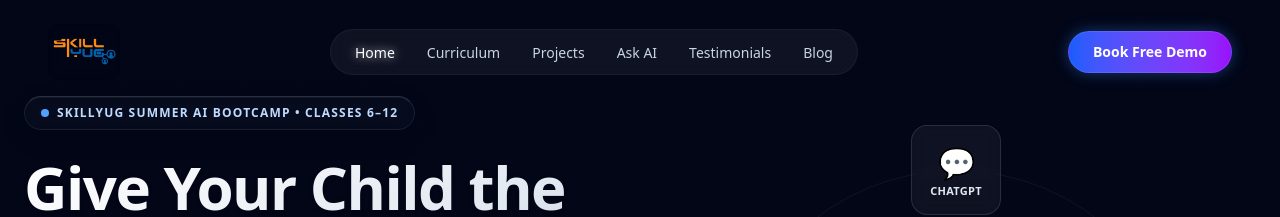
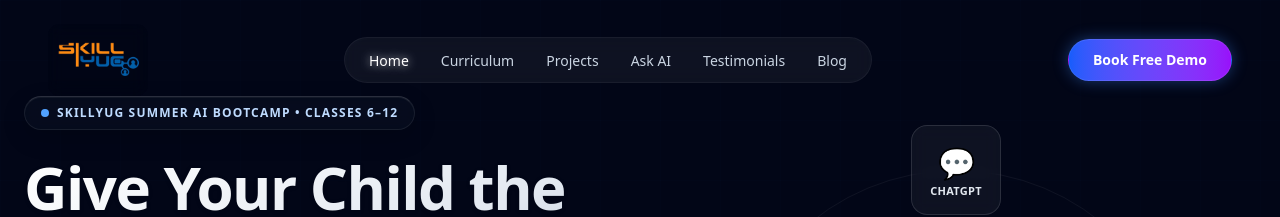
Before and after one commit to parv43/skillyugweb, a Next.js app: page / in a window 1280 px wide. Shown: the top 217 px of the page. Built offline with nearby package versions, Linux system fonts and the light colour scheme; no server answers.

Commit message:
style(logo): increase logo size and container spacing

```diff
--- a/src/app/page.tsx
+++ b/src/app/page.tsx
@@ -96,8 +96,8 @@ export default function Home() {
       <ContactUs />
 
       <footer className="relative z-10 w-full bg-[#020617] border-t border-slate-900/80 py-20 flex flex-col items-center">
-        <div className="bg-black/5 p-4 px-10 rounded-3xl mb-12 backdrop-blur-sm overflow-hidden group">
-          <img src="/skillyug.png" alt="Skillyug Logo" className="h-10 md:h-14 object-contain scale-[2.0] transition-transform group-hover:scale-[2.4] duration-500 transform-gpu" />
+        <div className="bg-black/5 p-8 px-20 rounded-3xl mb-12 backdrop-blur-sm overflow-hidden group">
+          <img src="/skillyug.png" alt="Skillyug Logo" className="h-14 md:h-18 object-contain scale-[2.0] transition-transform group-hover:scale-[2.4] duration-500 transform-gpu" />
         </div>
 
         <nav className="mb-6">
--- a/src/components/Navbar.tsx
+++ b/src/components/Navbar.tsx
@@ -72,8 +72,8 @@ export default function Navbar() {
       <div className="max-w-7xl mx-auto px-6 lg:px-12 flex items-center justify-between">
 
         {/* Logo */}
-        <Link href="/" className="flex items-center group bg-black/5 p-2 px-4 rounded-xl backdrop-blur-sm overflow-hidden transition-all hover:bg-black/10" aria-label="Skillyug Home">
-          <img src="/skillyug.png" alt="Skillyug Logo" className="h-7 md:h-10 object-contain scale-[1.8] transform-gpu" />
+        <Link href="/" className="flex items-center group bg-black/5 p-2.5 px-6 rounded-xl backdrop-blur-sm overflow-hidden transition-all hover:bg-black/10" aria-label="Skillyug Home">
+          <img src="/skillyug.png" alt="Skillyug Logo" className="h-9 md:h-13 object-contain scale-[1.8] transform-gpu" />
         </Link>
 
         {/* Desktop Navigation */}
```
